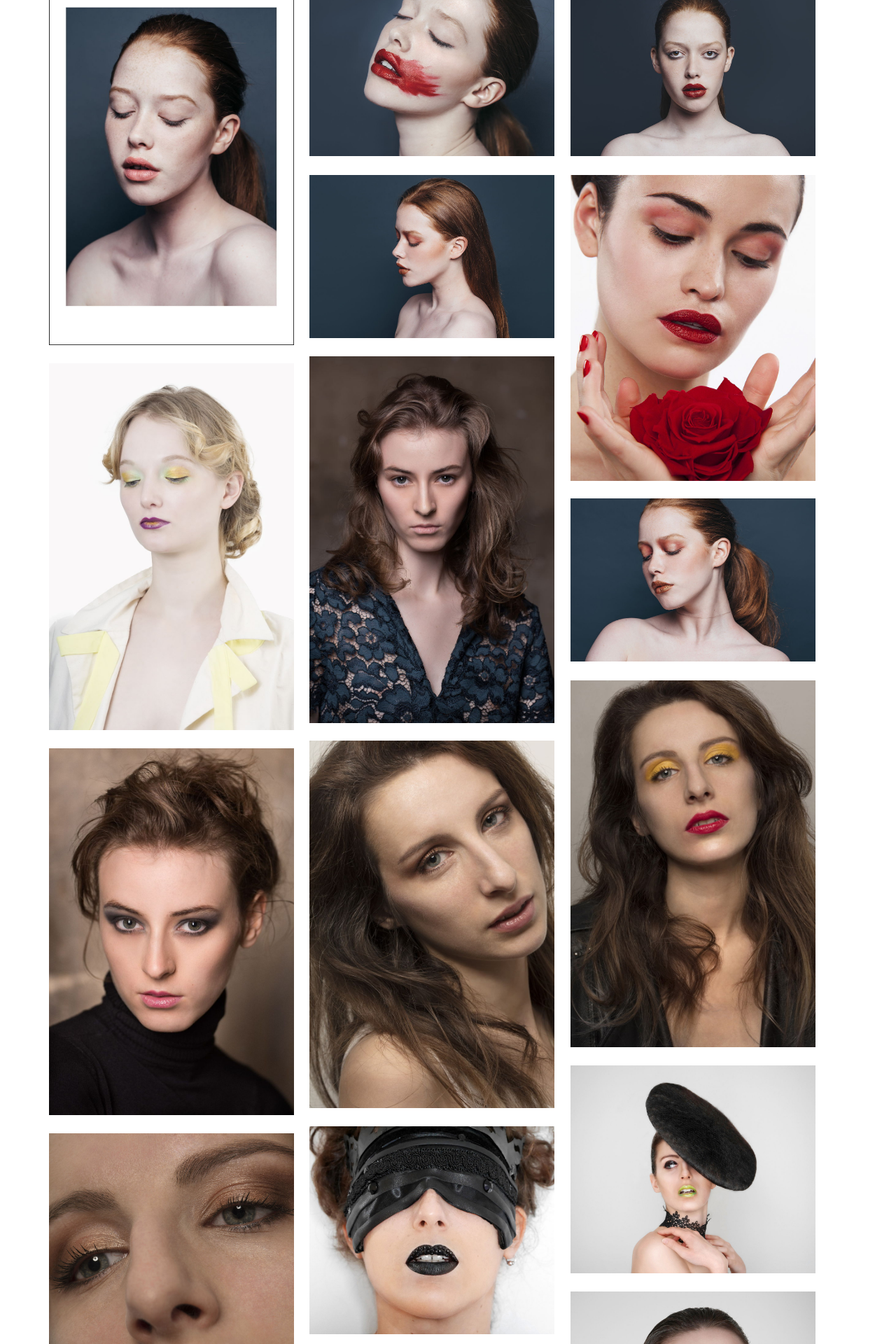
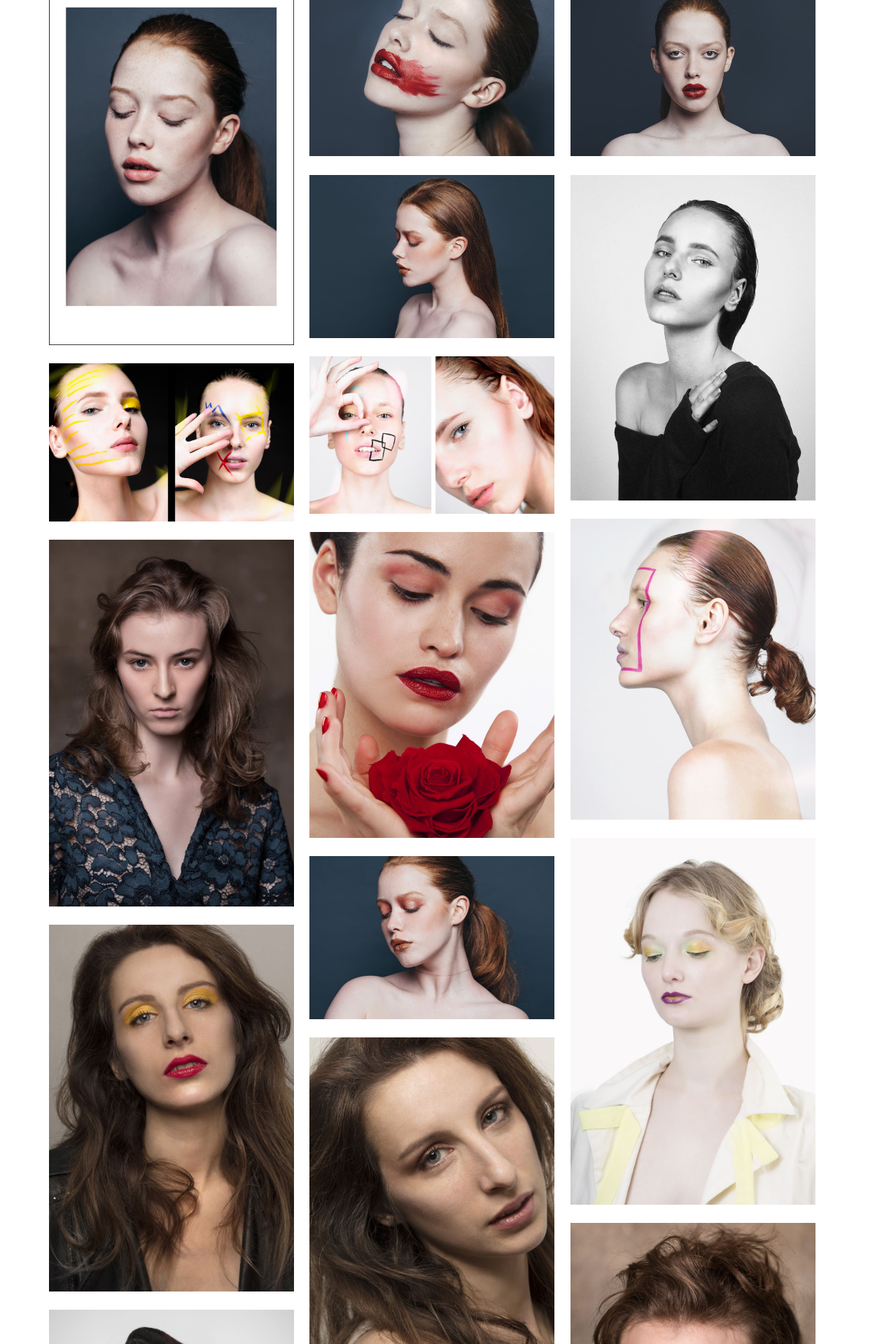
Before and after one commit to karlito139/Site_MUAH, a Jekyll site: the page built from galerie_beauty/index.html, in a window 1280 px wide. Shown: the part 1207-3127 px from the top of the page at 70% size. Built offline with Jekyll 4.4.1, drawn with Linux system fonts in a browser that asks for light colours; nearby versions of some CDN libraries.

Commit message:
Update beauty

```diff
--- a/galerie_beauty/index.html
+++ b/galerie_beauty/index.html
@@ -22,6 +22,14 @@ images:
  - image_path: /galerie_beauty/img/DSC_9312.jpg
    copyright:
  - image_path: /galerie_beauty/img/DSC_9248.jpg
+   copyright:
+ - image_path: /galerie_beauty/img/CF103628.png
+   copyright:
+ - image_path: /galerie_beauty/img/19620967_412066759195170_6167693451876919771_o.jpg
+   copyright:
+ - image_path: /galerie_beauty/img/19620268_412066769195169_4206874193620378611_o.jpg
+   copyright:
+ - image_path: /galerie_beauty/img/CF103823r.jpg
    copyright:
  - image_path: /galerie_beauty/img/JHP2017_DianeM_0110_SarahO_8053 copie - copie_2r.jpg
    copyright:
```
Also changed, not shown: galerie_beauty/img/19620268_412066769195169_4206874193620378611_o.jpg (added), galerie_beauty/img/19620967_412066759195170_6167693451876919771_o.jpg (added), galerie_beauty/img/CF103628.png (added), galerie_beauty/img/CF103823r.jpg (added).
